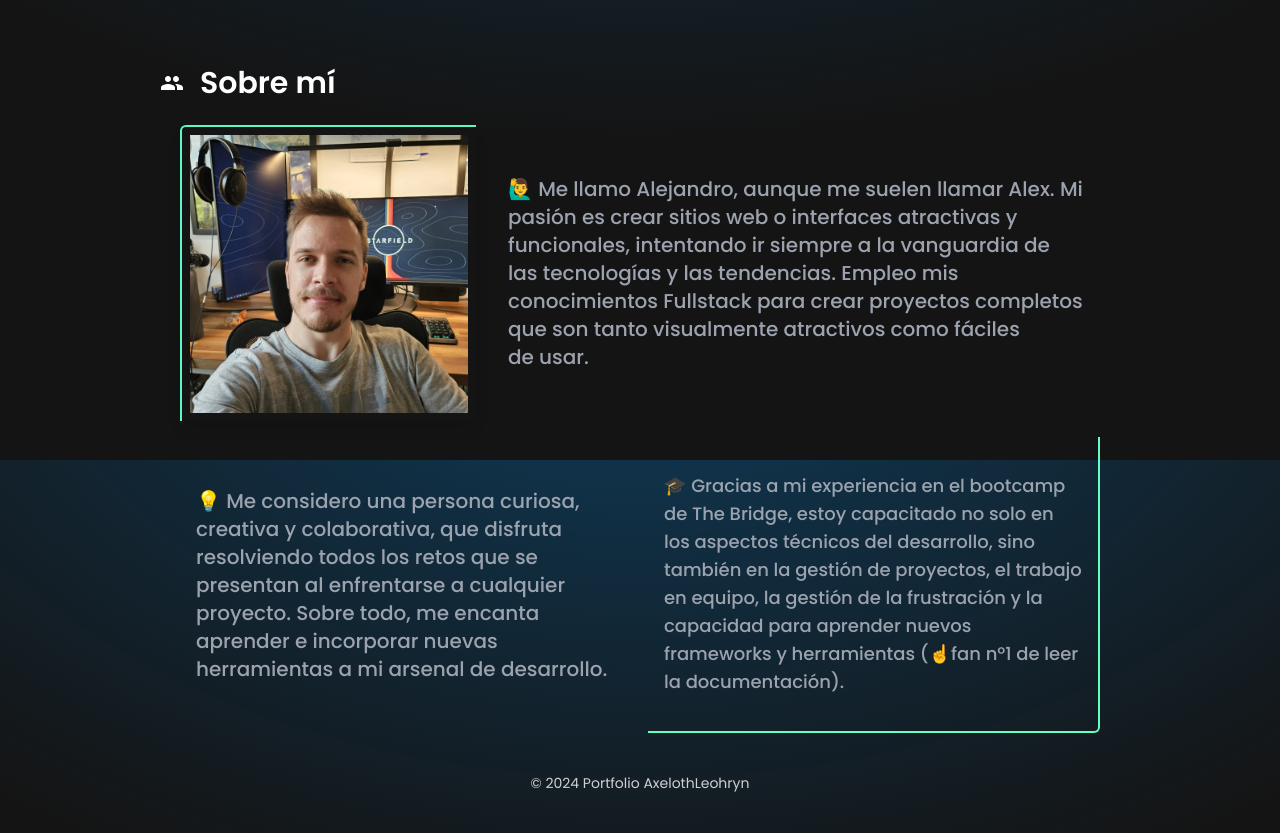
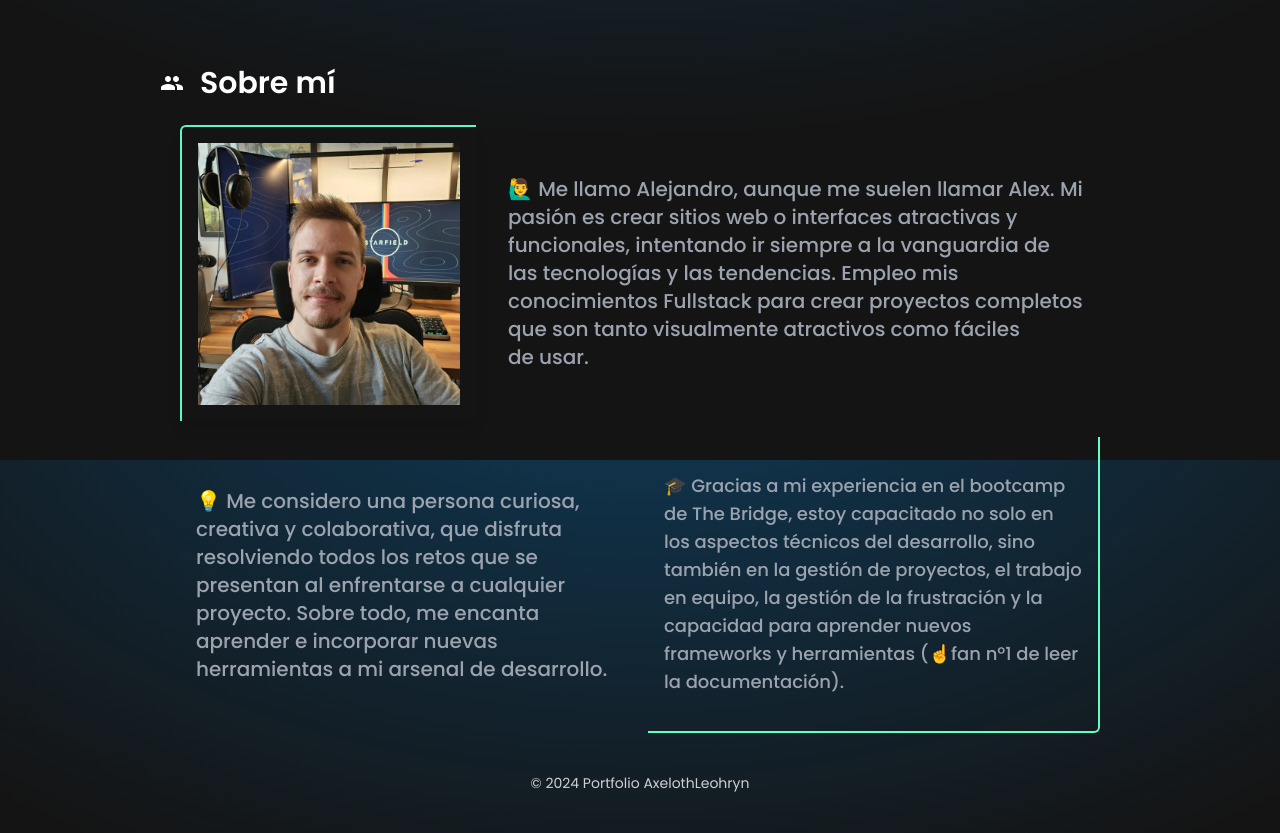
Before and after one commit to AxelothLeohryn/portfolio-web-react, a React (Vite) app: page / in a window 1280 px wide. Shown: the part 7540-8373 px from the top of the page. Built offline with nearby package versions, Linux system fonts and the light colour scheme.

Commit message:
Update About.jsx

```diff
--- a/src/components/Main/About/About.jsx
+++ b/src/components/Main/About/About.jsx
@@ -5,7 +5,7 @@ const About = ({ language }) => {
     <article className="flex flex-col-reverse lg:flex-row items-center lg:items-start gap-10 mx-5">
       <div className="flex flex-col items-center place-content-start md:grid grid-cols-6 grid-rows-2 gap-4 [&>p]:text-pretty [&>p]:text-gray-400">
         <img
-          className="col-span-2 p-2 border-t-2 border-t-[var(--gradient-end)] border-l-2 border-l-[var(--gradient-end)] rounded-tl-md w-full aspect-square z-20 mt-4 shadow-lg lg:mt-0 transition duration-300 hover:scale-[1.05] hover:rotate-1 hover:shadow-xl"
+          className="col-span-2 p-4 border-t-2 border-t-[var(--gradient-end)] border-l-2 border-l-[var(--gradient-end)] rounded-tl-md w-full aspect-square z-20 mt-4 shadow-lg lg:mt-0 transition duration-300 hover:scale-[1.05] hover:rotate-1 hover:shadow-xl"
           src="/about-me.webp"
           alt="Foto de Alex"
         />
```
